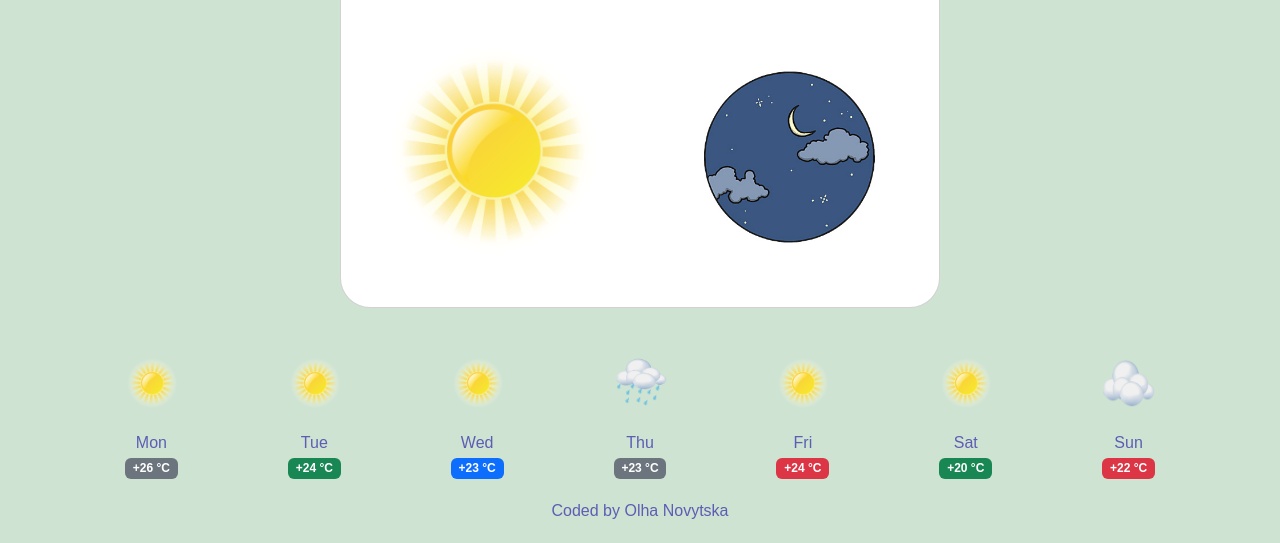
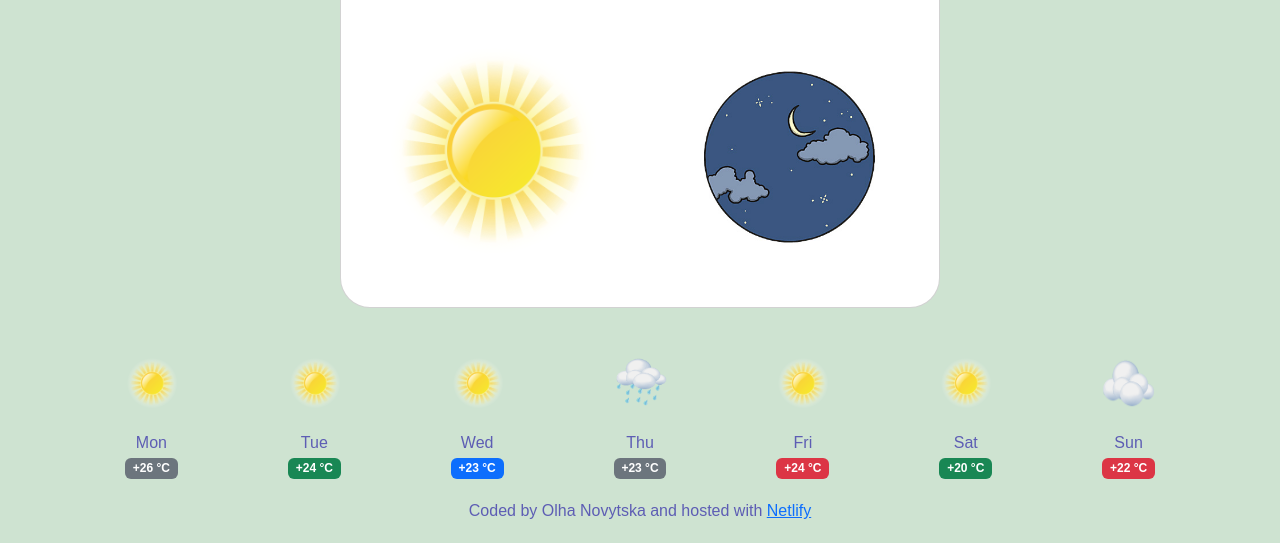
Before and after one commit to Olga-matros/project-weather, a plain HTML site: page index.html in a window 1280 px wide. Shown: the part 597-1140 px from the top of the page. Drawn offline with nearby package versions, Linux system fonts and the light colour scheme; a web font is replaced by a local one.

Commit message:
added link to Netlify

```diff
--- a/index.html
+++ b/index.html
@@ -166,12 +166,10 @@
         </div>
       </div>
       <div class="ending">
-        Coded by Olha Novytska
+        Coded by Olha Novytska and
+        hosted with <a href="https://clever-biscotti-d843c4.netlify.app">Netlify</a>
       </div>
     </div>
-
-
-
     <script src="src/index.js"></script>
   </body>
 </html>
```
